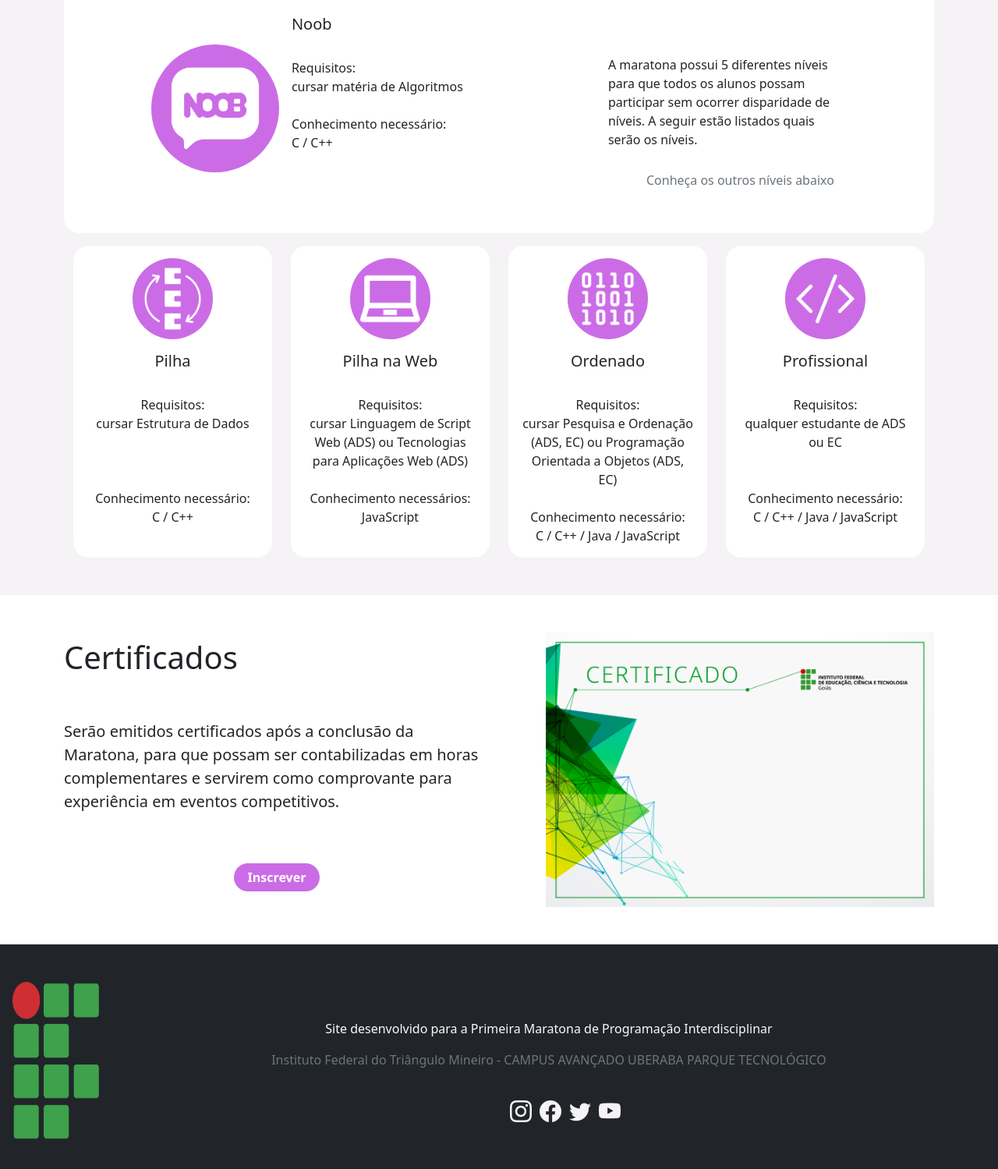
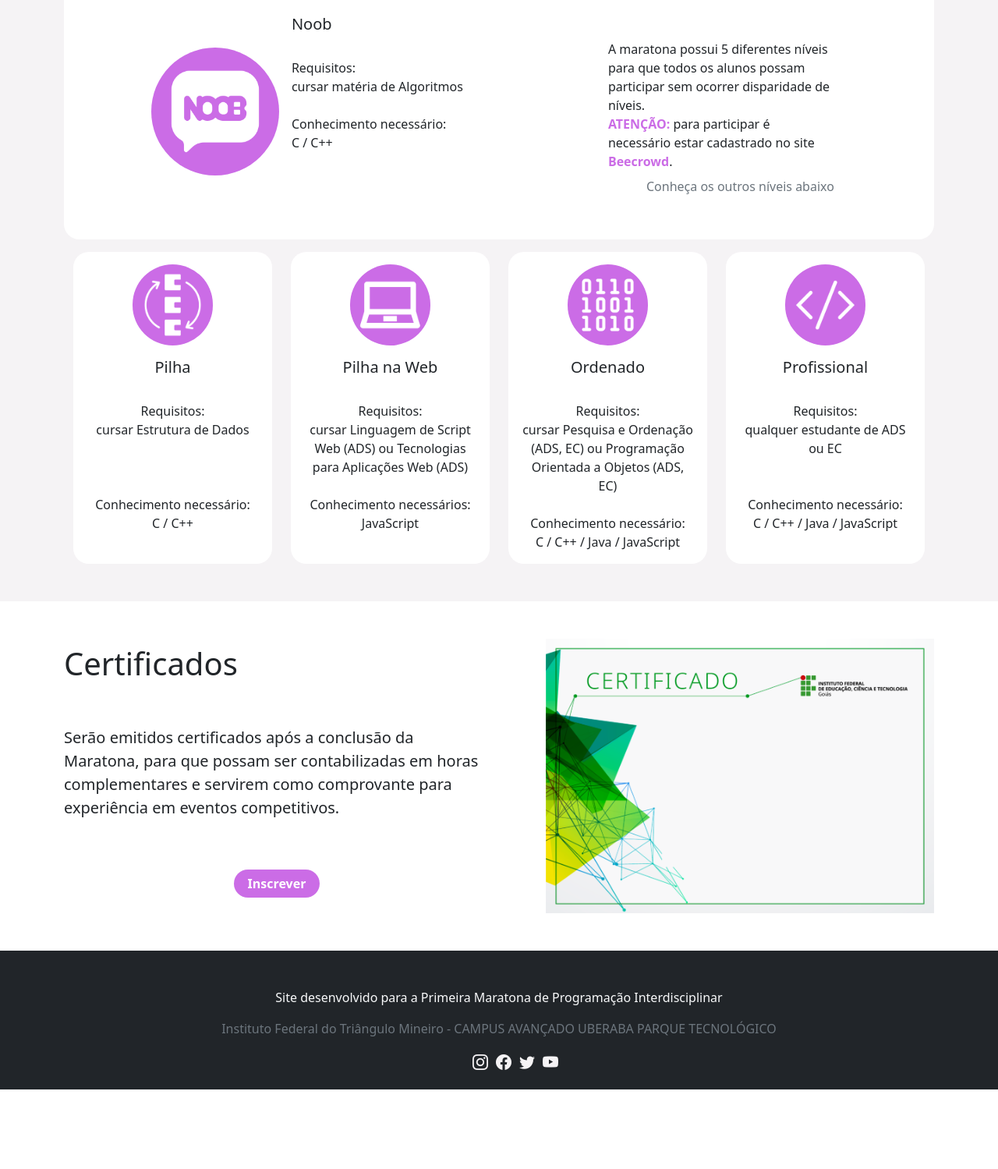
Before and after one commit to jdejaozin/SiteMaratona, a plain HTML site: page index.html in a window 1280 px wide. Shown: the part 1234-2733 px from the top of the page at 78% size. After the commit the page ends 2631 px from the top, so only its background shows below. Drawn offline with nearby package versions, Linux system fonts and the light colour scheme.

Commit message:
Add files via upload

```diff
--- a/css/index.css
+++ b/css/index.css
@@ -93,7 +93,7 @@
     background-color: #8c52ff;
 }
 #logoFooter{
-    max-width: 10%;
+    max-width: 20%;
 }
 ul{
     list-style: none;
@@ -107,3 +107,10 @@ ul{
 #midiasIf li a i:hover{
     color: #8c52ff;
 }
+.linkCrwd{
+    color: #cb6ce6;
+    font-weight: bold;
+}
+.linkCrwd a:hover{
+    color: #8c52ff;
+}
--- a/index.html
+++ b/index.html
@@ -7,6 +7,7 @@
     <link href="https://cdn.jsdelivr.net/npm/bootstrap@5.1.1/dist/css/bootstrap.min.css" rel="stylesheet" integrity="sha384-F3w7mX95PdgyTmZZMECAngseQB83DfGTowi0iMjiWaeVhAn4FJkqJByhZMI3AhiU" crossorigin="anonymous">
     <link rel="stylesheet" href="https://cdn.jsdelivr.net/npm/bootstrap-icons@1.5.0/font/bootstrap-icons.css">
     <link rel="stylesheet" href="css/index.css">
+    <link rel="icon" href="img/favicon.png" sizes="32x32">
     <title>I MARATONA DE PROGRAMAÇÃO INTERDISCIPLINAR</title>
 </head>
 <body>
@@ -38,7 +39,7 @@
                             <a href="#certificado" class="nav-link text-light  p-4">Certificado</a>
                         </li>
                         <li class="nav-item">
-                            <a href="#" class="nav-link  p-4"><button id="botaoInscricao" type="button" class="btn btn-primary ">Inscrição</button></a>
+                            <a href="https://forms.gle/aycGh6DqUUFFCK5h7" target="_blank" class="nav-link  p-4"><button id="botaoInscricao" type="button" class="btn btn-primary ">Inscrição</button></a>
                         </li>
                     </ul>
                 </div>
@@ -106,10 +107,11 @@
                                             <br>Requisitos:<br> cursar matéria de Algoritmos <br>
                                             <br>Conhecimento necessário: <br> C / C++
                                         </p>
-                                        <p class="card-text d-flex justify-content-end align-items-center col-5">
+                                        <p class="card-text justify-content-end align-items-center col-5">
                                             A maratona possui 5 diferentes níveis para que todos os
-                                            alunos possam participar sem ocorrer disparidade de níveis.
-                                            A seguir estão listados quais serão os níveis.
+                                            alunos possam participar sem ocorrer disparidade de níveis.<br>
+                                            <span class="linkCrwd">ATENÇÃO:</span> para participar é necessário estar cadastrado
+                                            no site <a class="linkCrwd text-decoration-none" target="_blank" href="https://www.beecrowd.com.br/judge/pt/login">Beecrowd</a>.
                                         </p>
                                     </div>
 
@@ -206,7 +208,7 @@
                         Serão emitidos certificados após a conclusão da Maratona, para que possam ser contabilizadas
                         em horas complementares e servirem como comprovante para experiência em eventos competitivos.
                     </p>
-                    <a href="#" class="pt-5 text-light text-decoration-none d-flex align-items-end justify-content-center">
+                    <a href="https://forms.gle/aycGh6DqUUFFCK5h7" target="_blank" class="pt-5 text-light text-decoration-none d-flex align-items-end justify-content-center">
                         <button class="btn btn-primary btnCertificado">
                             Inscrever
                         </button>
@@ -219,31 +221,31 @@
         </div>
     </section>
 
-    <footer class="d-flex bg-dark pt-5 pb-5">
-
-        <img id="logoFooter" class="img-fluid ps-3" src="img/iftm-logo.png">
-
+    <footer class="d-flex bg-dark pt-5 pb-1">
+        <!-- <div>
+            <img id="logoFooter" class="img-fluid ps-3" src="img/iftm-logo.png">
+        </div> -->
         <div class="container">
-            <p class="text-light d-flex justify-content-center pt-5">
+            <p class="text-light d-flex justify-content-center">
                 Site desenvolvido para a Primeira Maratona de Programação Interdisciplinar
             </p>
-            <p class="text-light d-flex justify-content-center pb-3">
-                <a href="https://iftm.edu.br/uraparquetecnologico/" class="text-muted text-decoration-none">
+            <p class="text-light d-flex justify-content-center">
+                <a href="https://iftm.edu.br/uraparquetecnologico/" target="_blank" class="text-muted text-decoration-none">
                     Instituto Federal do Triângulo Mineiro - CAMPUS AVANÇADO UBERABA PARQUE TECNOLÓGICO
                 </a>
             </p>
             <ul class="d-flex align-items-end justify-content-center" id="midiasIf">
                 <li>
-                    <a href="https://www.instagram.com/iftmoficial/"><i class="bi bi-instagram fs-3"></i></a>
+                    <a href="https://www.instagram.com/iftmoficial/" target="_blank"><i class="bi bi-instagram fs-5"></i></a>
                 </li>
                 <li>
-                    <a href="https://www.facebook.com/iftm.edu/"><i class="bi bi-facebook fs-3"></i></a>
+                    <a href="https://www.facebook.com/iftm.edu/" target="_blank"><i class="bi bi-facebook fs-5"></i></a>
                 </li>
                 <li>
-                    <a href="https://twitter.com/iftmoficial"><i class="bi bi-twitter fs-3"></i></a>
+                    <a href="https://twitter.com/iftmoficial" target="_blank"><i class="bi bi-twitter fs-5"></i></a>
                 </li>
                 <li>
-                    <a href="https://www.youtube.com/iftmoficial"><i class="bi bi-youtube fs-3"></i></a>
+                    <a href="https://www.youtube.com/iftmoficial" target="_blank"><i class="bi bi-youtube fs-5"></i></a>
                 </li>
             </ul>
         </div>
```
Also changed, not shown: img/favicon.png (added).
